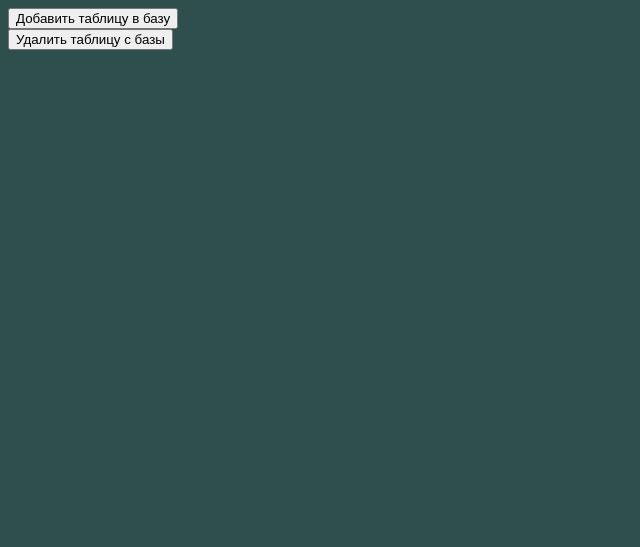
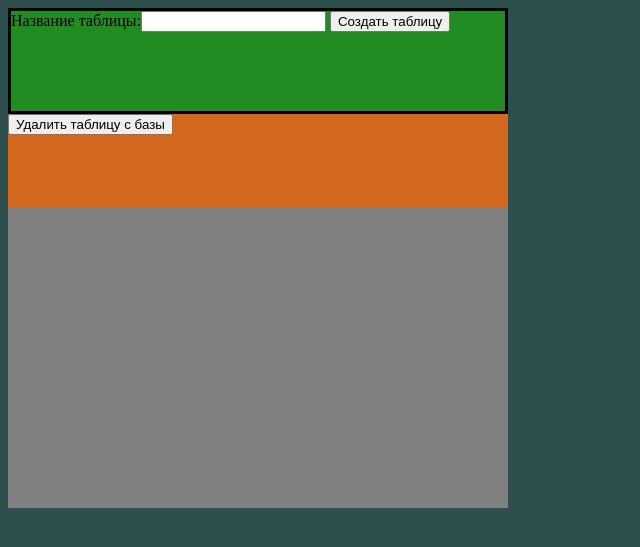
Before and after one commit to hrodvar-one/cost-accounting-app, a PHP site: page / in a window 1280 px wide. Shown: the top 547 px of the page, without its empty margins (0-640 px from the left). Run offline with PHP 8.4, Linux system fonts and the light colour scheme.

Commit message:
Lunch break

```diff
--- a/index.html
+++ b/index.html
@@ -7,27 +7,77 @@
 	<title>Учёт расходов</title>
 	<link rel="stylesheet" type="text/css" href="styles/css/style.css">
 	<script src="js/app.js"></script>
-<!--	<script src="js/get_create_table_ajax.js"></script>-->
-<!--	<script defer src="js/get_delete_table_ajax.js"></script>-->
 </head>
 
 <body>
 
 <div class="container">
-	<div>
-		<button type="button" id="get" onclick="getData()">Добавить таблицу в базу</button>
-		<div id="result"></div>
-<!--		<script src="js/get_create_table_ajax.js"></script>-->
+	<div class="work-with-sqlite">
+		<div class="panel-create-table">
+			<form name="table" action="/php/create-table.php" method="post">
+				<label for="table-name">Название таблицы:</label><input type="text" name="table-name" id="table-name">
+<!--				<button type="submit" onclick="sendForm()">Создать таблицу</button>-->
+				<button type="submit">Создать таблицу</button>
+			</form>
+			<div id="result">
+
+			</div>
+<!--			<input type="text" maxlength="10" id="input-name-table" value="">-->
+<!--			<button type="button" id="get" onclick="getData()">Добавить таблицу в базу</button>-->
+<!--			<div id="result"></div>-->
+		</div>
+
+		<div>
+			<button type="button" id="get-delete" onclick="getDataAboutDeletingTable()">Удалить таблицу с базы</button>
+			<div id="result-delete"></div>
+		</div>
 	</div>
 
-	<div>
-		<button type="button" id="get-delete" onclick="getDataAboutDeletingTable()">Удалить таблицу с базы</button>
-		<div id="result-delete"></div>
-<!--		<script src="js/get_delete_table_ajax.js"></script>-->
-	</div>
+	<br>
+<!--	<form name="user" action="/examples/ajax/02.php" method="post">-->
+<!--		<label for="firstname">Имя:</label><input type="text" name="firstname" id="firstname">-->
+<!--		<label for="lastname">Фамилия:</label><input type="text" name="lastname" id="lastname">-->
+<!--		<button type="submit">Отправить</button>-->
+<!--	</form>-->
+<!--	<div class="result-wrapper">-->
+<!--		Полученные данные:-->
+<!--		<ul id="result-table">...</ul>-->
+<!--	</div>-->
+
+<!--	<script>-->
+<!--		const elForm = document.querySelector('[name="user"]');-->
+<!--		const elFirstname = elForm.querySelector('[name="firstname"]');-->
+<!--		const elLastname = elForm.querySelector('[name="lastname"]');-->
+<!--		const elResult = document.querySelector('#result-table');-->
+<!--		const requestURL = elForm.action;-->
+<!---->
+<!--		function sendForm() {-->
+<!--			const firstname = encodeURIComponent(elFirstname.value);-->
+<!--			const lastname = encodeURIComponent(elLastname.value);-->
+<!--			const formData = 'firstname=' + firstname + '&lastname=' + lastname;-->
+<!--			const xhr = new XMLHttpRequest();-->
+<!--			xhr.open('POST', requestURL);-->
+<!--			xhr.responseType = 'json';-->
+<!--			xhr.setRequestHeader('Content-Type', 'application/x-www-form-urlencoded');-->
+<!--			xhr.onload = () => {-->
+<!--				if (xhr.status !== 200) {-->
+<!--					return;-->
+<!--				}-->
+<!--				const response = xhr.response;-->
+<!--				elResult.innerHTML = `<ul><li>Имя: <b>${response.firstname}</b></li><li>Фамилия: <b>${response.lastname}</b></li></ul>`;-->
+<!--			}-->
+<!--			xhr.send(formData);-->
+<!--			elResult.textContent = '...';-->
+<!--		}-->
+<!---->
+<!--		// при отправке формы-->
+<!--		elForm.addEventListener('submit', (e) => {-->
+<!--			e.preventDefault();-->
+<!--			sendForm();-->
+<!--		});-->
+<!--	</script>-->
 </div>
-<!--<script src="js/get_delete_table_ajax.js"></script>-->
-<!--<script defer src="js/get_create_table_ajax.js"></script>-->
+
 </body>
 
 </html>
--- a/js/app.js
+++ b/js/app.js
@@ -14,6 +14,54 @@ function getData() {
 	xhr.send();
 }
 
+// // Функция отправки запроса к php скрипту
+// // который создаёт таблицу в базе данных
+// function getData() {
+// 	const name = document.querySelector('#input-name-table').value;
+// 	// URL на который будем отправлять GET запрос
+// 	const requestURL = '/php/create-table.php?name=${name}';
+// 	const xhr = new XMLHttpRequest();
+// 	xhr.open('GET', requestURL);
+// 	xhr.onload = () => {
+// 		if (xhr.status !== 200) {
+// 			return;
+// 		}
+// 		document.querySelector('#result').innerHTML = xhr.response;
+// 	}
+// 	xhr.send();
+// }
+
+const elForm = document.querySelector('[name="table"]');
+const elTableName = document.querySelector('[name="table-name"]');
+const elResult = document.querySelector('#result');
+const requestURL = elForm.action;
+
+function sendForm() {
+	const tableName = encodeURIComponent(elTableName.value);
+	const formData = 'table-name=' + tableName;
+	const xhr = new XMLHttpRequest();
+	xhr.open('POST', requestURL);
+	xhr.responseType = 'json';
+	xhr.setRequestHeader('Content-Type', 'application/x-www-form-urlencoded');
+	xhr.onload = () => {
+		if (xhr.status !== 200) {
+			return;
+		}
+		const response = xhr.response;
+		elResult.innerHTML = `<ul><li>Имя: <b>${response.test}</b></li></ul>`;
+	}
+	xhr.send(formData);
+	elResult.textContent = '...';
+}
+
+// // при отправке формы
+// elForm.addEventListener('submit', (e) => {
+// 	e.preventDefault();
+// 	sendForm();
+// });
+
+// Функция отправки запроса к php скрипту
+// который удаляет таблицу в базе данных
 function getDataAboutDeletingTable() {
 	// URL на который будем отправлять GET запрос
 	const requestURL = '/php/delete-table.php';
--- a/styles/css/style.css
+++ b/styles/css/style.css
@@ -1,5 +1,19 @@
 body {
   background-color: darkslategray;
 }
+body .container {
+  width: 500px;
+  height: 500px;
+  background-color: gray;
+}
+body .container .work-with-sqlite {
+  height: 200px;
+  background-color: chocolate;
+}
+body .container .work-with-sqlite .panel-create-table {
+  height: 100px;
+  background-color: forestgreen;
+  border: 3px solid black;
+}
 
 /*# sourceMappingURL=style.css.map */
--- a/styles/scss/style.scss
+++ b/styles/scss/style.scss
@@ -2,4 +2,21 @@ body {
   background-color: darkslategray;
   //background: aquamarine;
   //background-color: green;
+
+  .container {
+    width: 500px;
+    height: 500px;
+    background-color: gray;
+
+    .work-with-sqlite {
+      height: 200px;
+      background-color: chocolate;
+
+      .panel-create-table {
+        height: 100px;
+        background-color: forestgreen;
+        border: 3px solid black;
+      }
+    }
+  }
 }
```
Also changed, not shown: examples/ajax/02.php (added, +7 -0 lines), php/create-table.php (+28 -1 lines), db/app_db.db.
